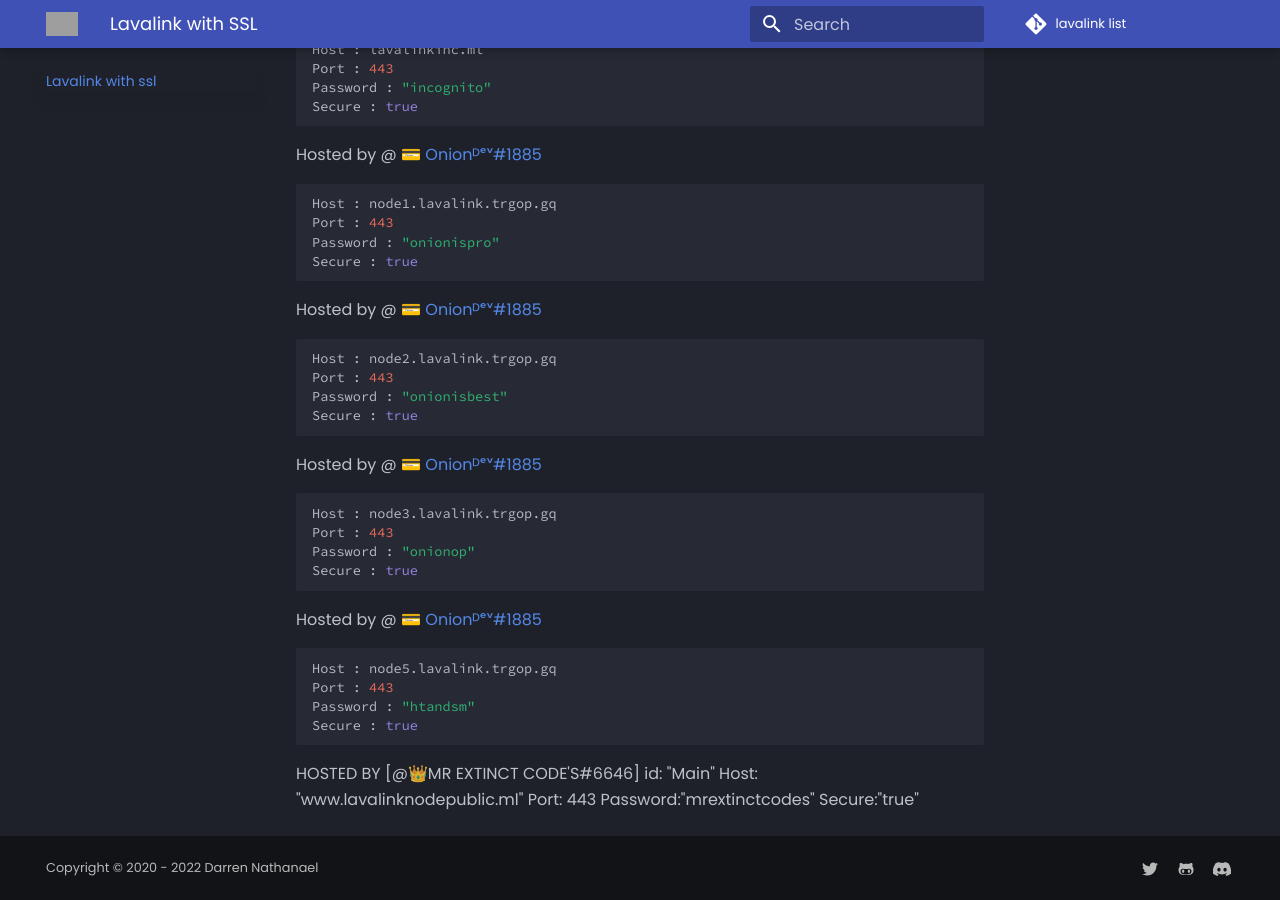
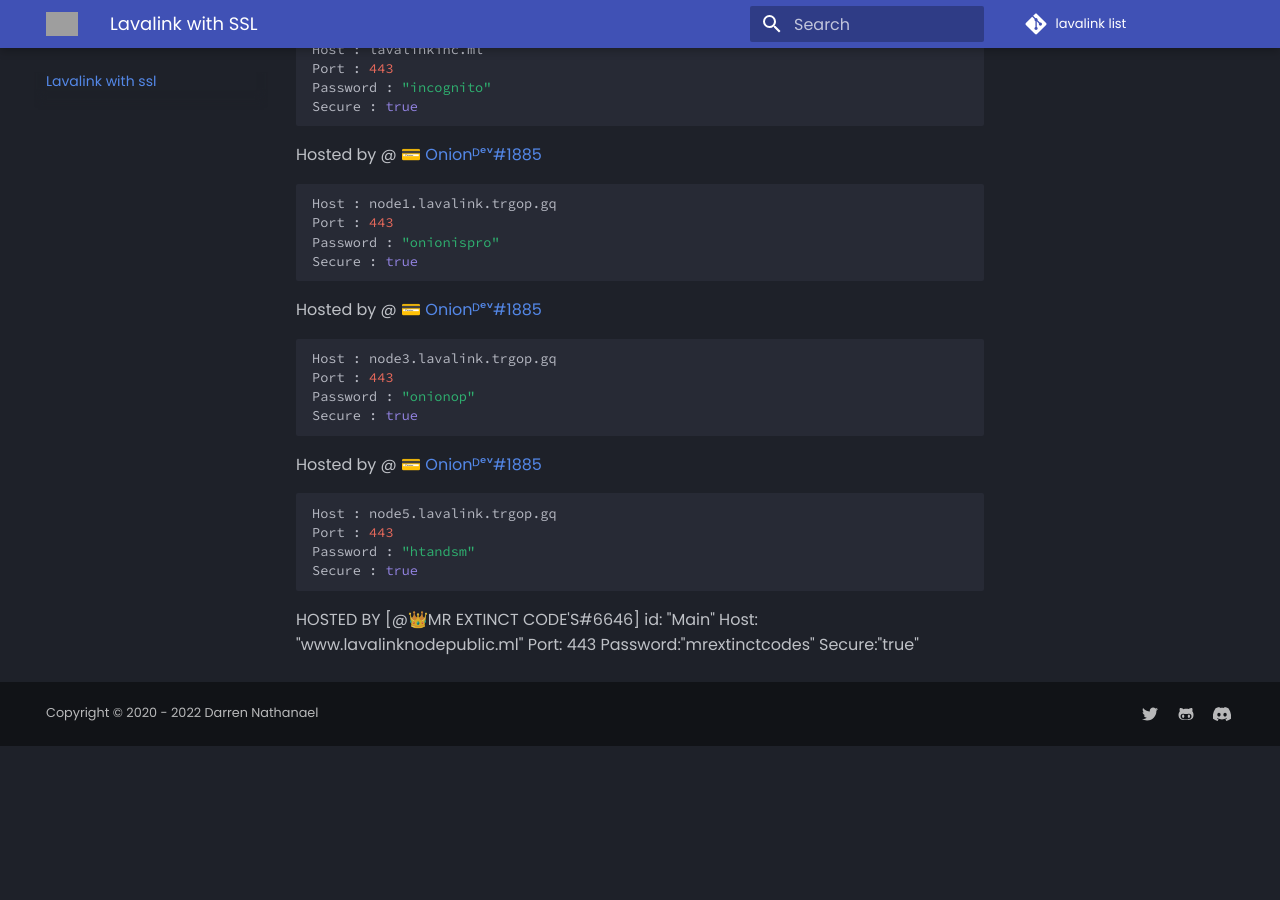
Before and after one commit to DarrenOfficial/lavalink-list, an MkDocs documentation site: the page built from docs/SSL/lavalink-with-ssl.md, in a window 1280 px wide and 900 px high, scrolled down 1323 px. Built offline with MkDocs 1.6.1 and Material for MkDocs 9.7.7, drawn with Linux system fonts in a browser that asks for light colours; comment, search, counter and statistics services are not loaded; after the commit the page ends 2069 px from its top, so only the background shows below that; grey boxes are pictures that could not be loaded.

Commit message:
lavalink dns error (#56)
https://cdn.darrennathanael.com/i/0001.jpeg

````diff
--- a/docs/SSL/lavalink-with-ssl.md
+++ b/docs/SSL/lavalink-with-ssl.md
@@ -71,14 +71,6 @@ Secure : true
 
 Hosted by @ [💳 Onionᴰᵉᵛ#1885](https://trgop.gq/youtube)
 ```bash
-Host : node2.lavalink.trgop.gq
-Port : 443
-Password : "onionisbest"
-Secure : true
-```
-
-Hosted by @ [💳 Onionᴰᵉᵛ#1885](https://trgop.gq/youtube)
-```bash
 Host : node3.lavalink.trgop.gq
 Port : 443
 Password : "onionop"
````
